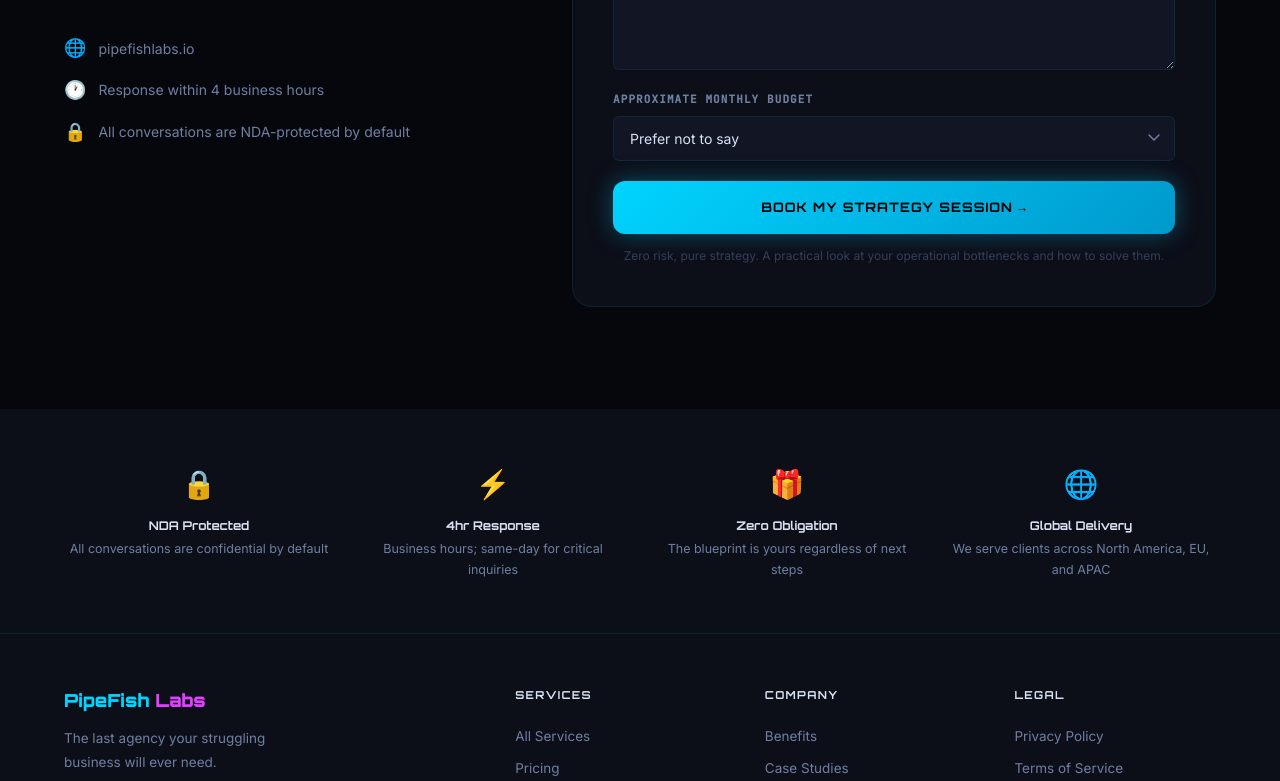
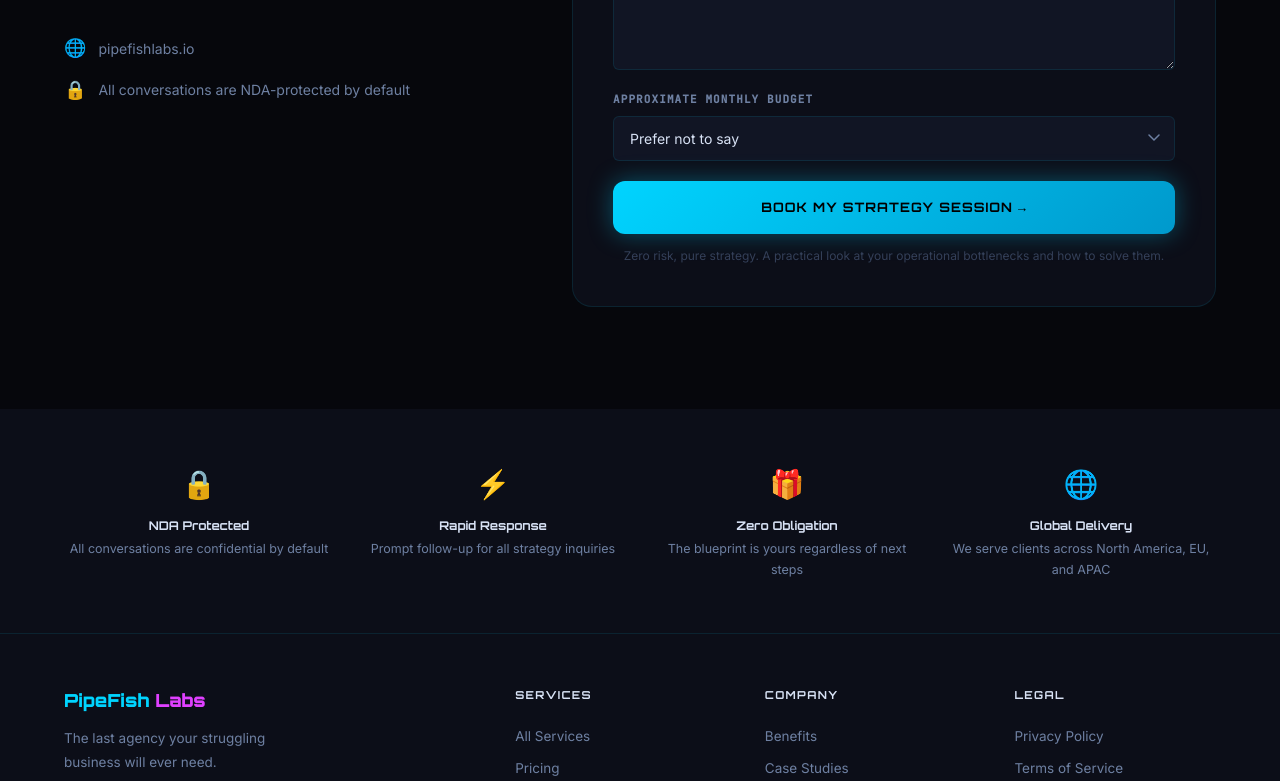
Before and after one commit to donny-devops/pipefish-labs, a plain HTML site: page book-a-demo-contact/index.html in a window 1280 px wide. Shown: the part 779-1560 px from the top of the page. Drawn offline with Linux system fonts and the light colour scheme.

Commit message:
Remove 4 business hours text and update trust signal to Rapid Response on book-a-demo-contact/index.html

```diff
--- a/book-a-demo-contact/index.html
+++ b/book-a-demo-contact/index.html
@@ -159,7 +159,6 @@
 
         <div class="contact-details">
           <div class="cd-item"><span class="cd-icon">🌐</span><span>pipefishlabs.io</span></div>
-          <div class="cd-item"><span class="cd-icon">🕐</span><span>Response within 4 business hours</span></div>
           <div class="cd-item"><span class="cd-icon">🔒</span><span>All conversations are NDA-protected by default</span></div>
         </div>
       </div>
@@ -265,7 +264,7 @@
           <div class="success-msg" id="success-msg">
             <div style="font-size:48px;margin-bottom:20px">🎯</div>
             <h3>You're on the list.</h3>
-            <p>We've received your request and will reach out within 4 business hours to confirm your session time. Check your email (including spam) for a confirmation.</p>
+            <p>We've received your request and will reach out to confirm your session time. Check your email (including spam) for a confirmation.</p>
             <p style="margin-top:16px;font-size:13px;color:var(--text-dim)">In the meantime, browse our <a href="/case-studies-results/" style="color:var(--cyan)">case studies</a> to see what we've built for businesses like yours.</p>
           </div>
         </div>
@@ -285,8 +284,8 @@
       </div>
       <div>
         <div style="font-size:28px;margin-bottom:8px">⚡</div>
-        <div style="font-family:var(--fd);font-size:12px;font-weight:700;color:var(--text-strong);margin-bottom:4px">4hr Response</div>
-        <div style="font-size:12.5px;color:var(--text-body)">Business hours; same-day for critical inquiries</div>
+        <div style="font-family:var(--fd);font-size:12px;font-weight:700;color:var(--text-strong);margin-bottom:4px">Rapid Response</div>
+        <div style="font-size:12.5px;color:var(--text-body)">Prompt follow-up for all strategy inquiries</div>
       </div>
       <div>
         <div style="font-size:28px;margin-bottom:8px">🎁</div>
```
